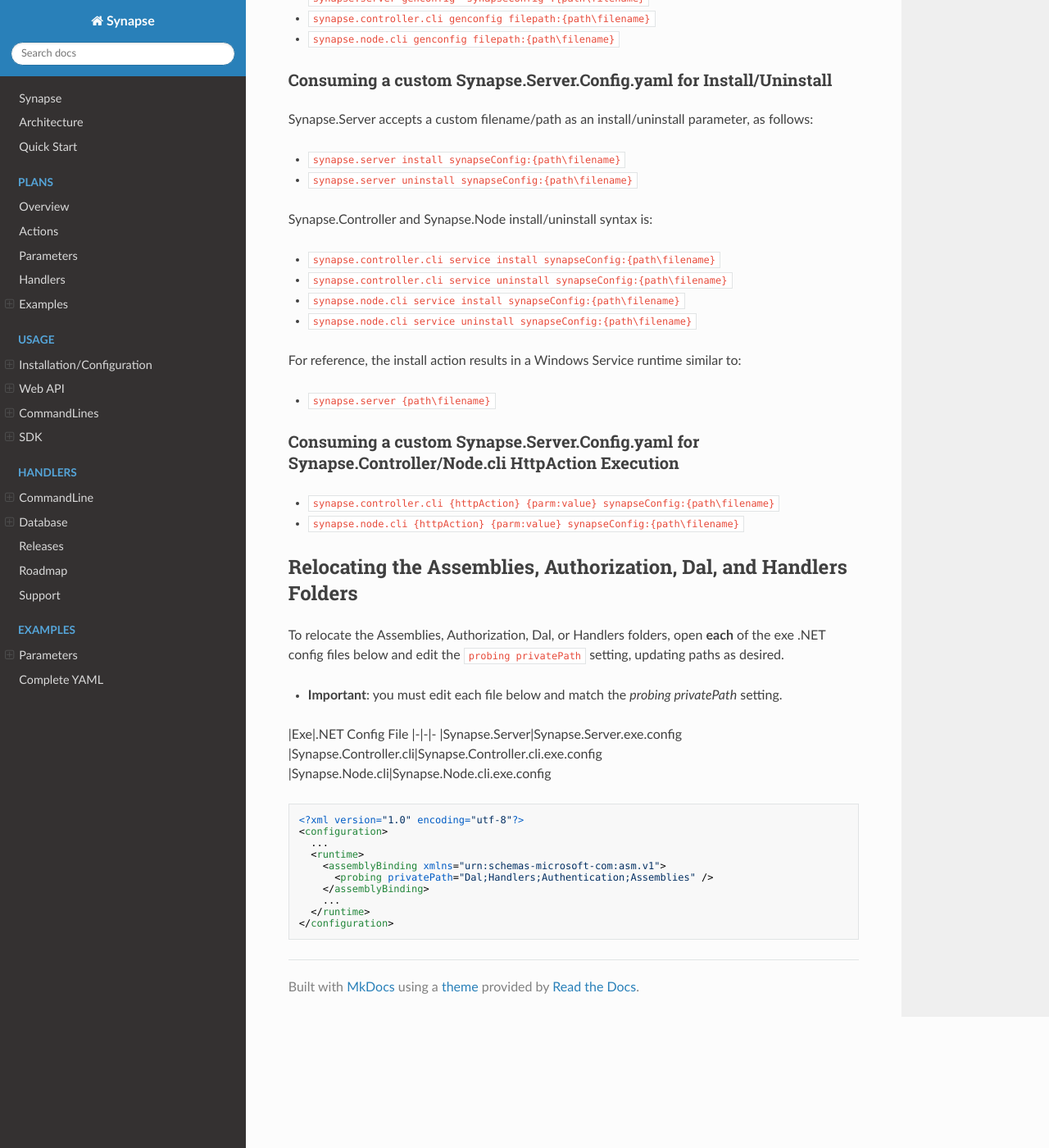
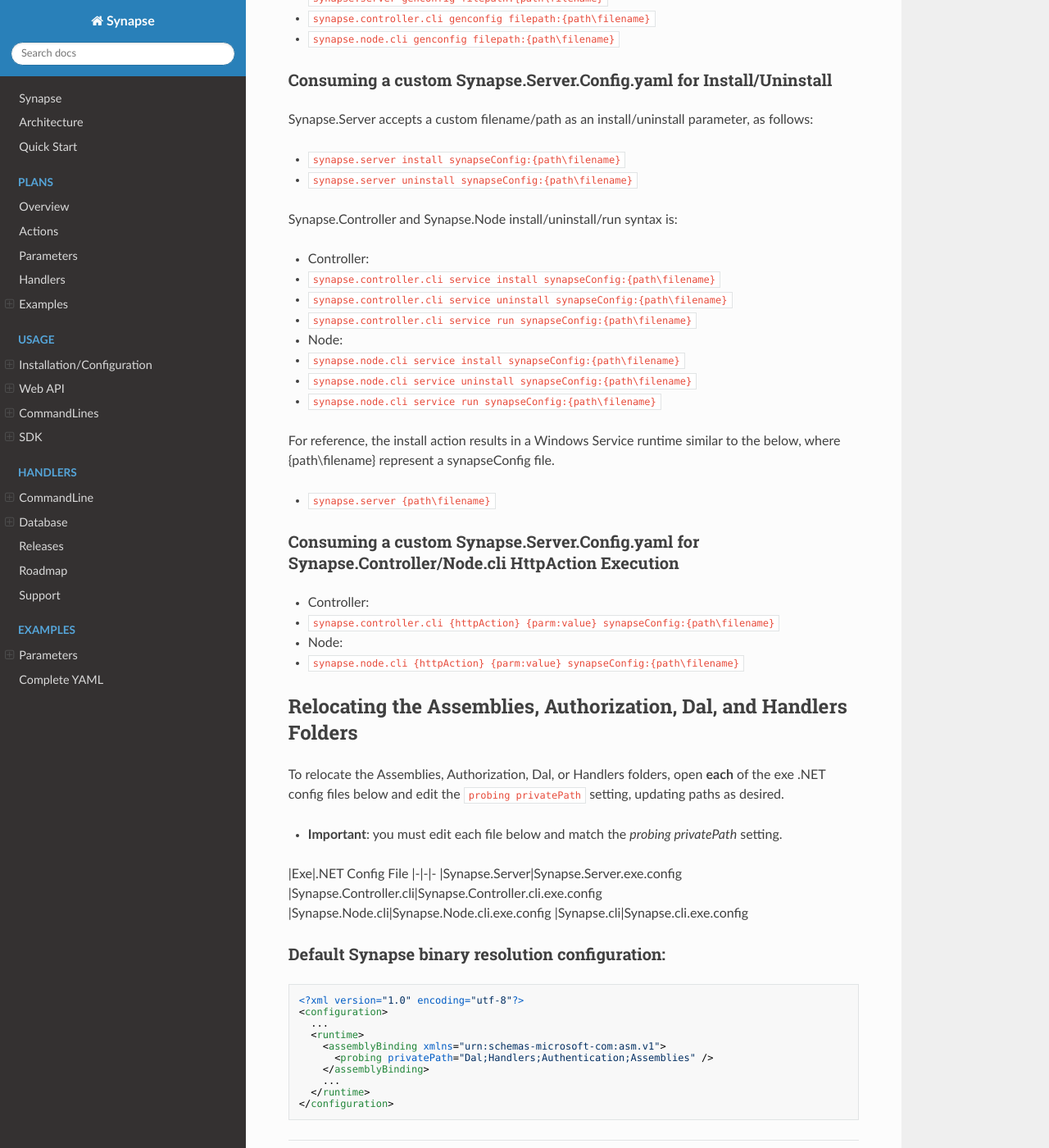
Before and after one commit to SynapseProject/synapse.docs, an MkDocs documentation site: the page built from docs/run/setup/options.md, in a window 1280 px wide and 1400 px high, scrolled down 850 px. Shown: the whole window at 82% size. Built offline with MkDocs 1.6.1, drawn with Linux system fonts in a browser that asks for light colours; nearby versions of some CDN libraries; old or Windows-style settings are respelled for this version of MkDocs; some of the changed text lies outside the part shown.

Commit message:
cleanup, corrections

````diff
--- a/docs/run/setup/options.md
+++ b/docs/run/setup/options.md
@@ -32,21 +32,27 @@ Synapse.Server accepts a custom filename/path as an install/uninstall parameter,
 - `synapse.server install synapseConfig:{path\filename}`
 - `synapse.server uninstall synapseConfig:{path\filename}`
 
-Synapse.Controller and Synapse.Node install/uninstall syntax is:
+Synapse.Controller and Synapse.Node install/uninstall/run syntax is:
 
-- `synapse.controller.cli service install synapseConfig:{path\filename}`
-- `synapse.controller.cli service uninstall synapseConfig:{path\filename}`
-- `synapse.node.cli service install synapseConfig:{path\filename}`
-- `synapse.node.cli service uninstall synapseConfig:{path\filename}`
+- Controller:
+  - `synapse.controller.cli service install synapseConfig:{path\filename}`
+  - `synapse.controller.cli service uninstall synapseConfig:{path\filename}`
+  - `synapse.controller.cli service run synapseConfig:{path\filename}`
+- Node:
+  - `synapse.node.cli service install synapseConfig:{path\filename}`
+  - `synapse.node.cli service uninstall synapseConfig:{path\filename}`
+  - `synapse.node.cli service run synapseConfig:{path\filename}`
 
-For reference, the install action results in a Windows Service runtime similar to:
+For reference, the install action results in a Windows Service runtime similar to the below, where {path\filename} represent a synapseConfig file.
 
 - `synapse.server {path\filename}`
 
 ### Consuming a custom Synapse.Server.Config.yaml for Synapse.Controller/Node.cli HttpAction Execution
 
-- `synapse.controller.cli {httpAction} {parm:value} synapseConfig:{path\filename}`
-- `synapse.node.cli {httpAction} {parm:value} synapseConfig:{path\filename}`
+- Controller:
+  - `synapse.controller.cli {httpAction} {parm:value} synapseConfig:{path\filename}`
+- Node:
+  - `synapse.node.cli {httpAction} {parm:value} synapseConfig:{path\filename}`
 
 
 ## Relocating the Assemblies, Authorization, Dal, and Handlers Folders
@@ -60,7 +66,9 @@ To relocate the Assemblies, Authorization, Dal, or Handlers folders, open **each
 |Synapse.Server|Synapse.Server.exe.config
 |Synapse.Controller.cli|Synapse.Controller.cli.exe.config
 |Synapse.Node.cli|Synapse.Node.cli.exe.config
+|Synapse.cli|Synapse.cli.exe.config
 
+### Default Synapse binary resolution configuration:
 ```xml
 <?xml version="1.0" encoding="utf-8"?>
 <configuration>
````
Also changed, not shown: other parts of docs/run/setup/options.md (+1 -1 lines).
